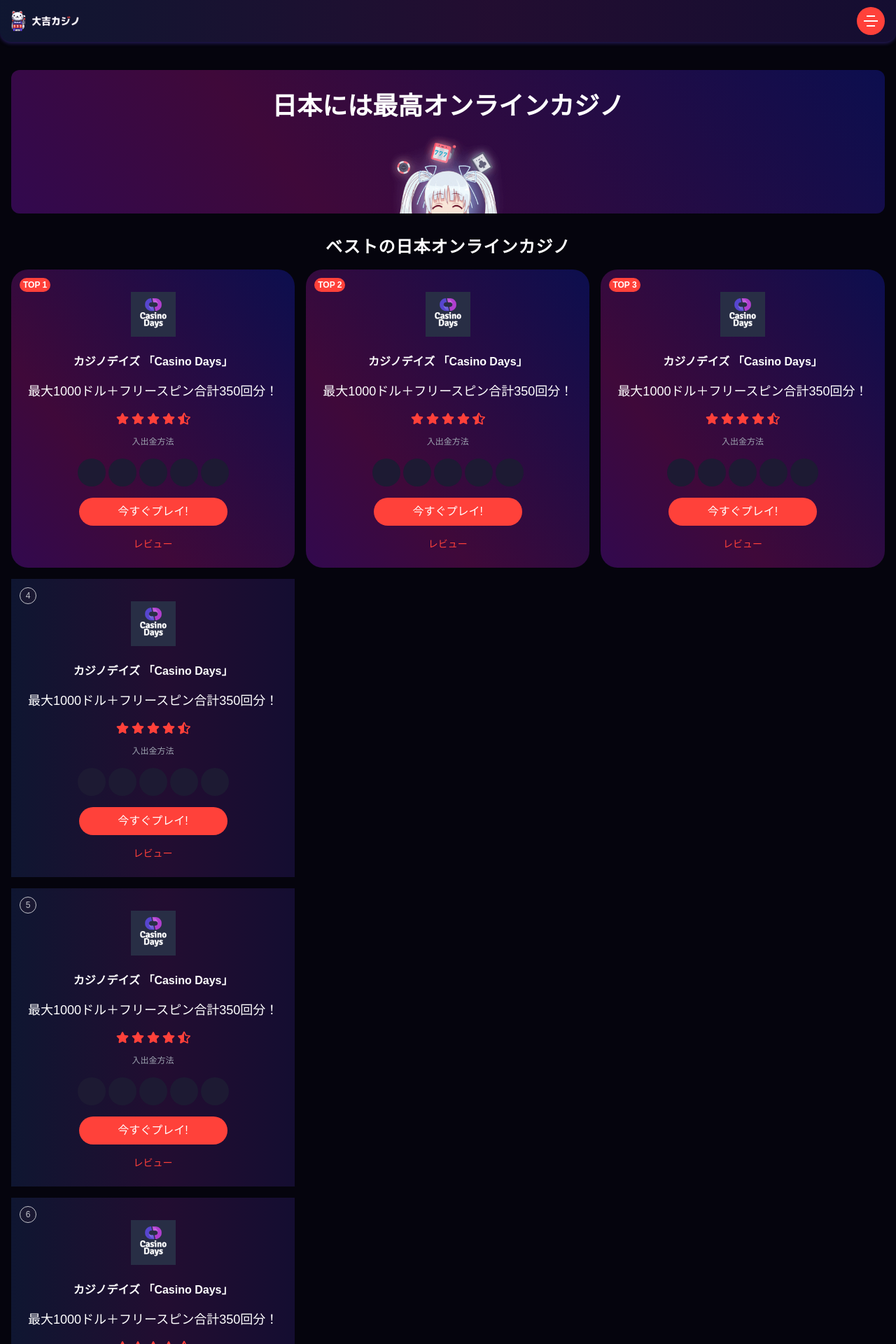
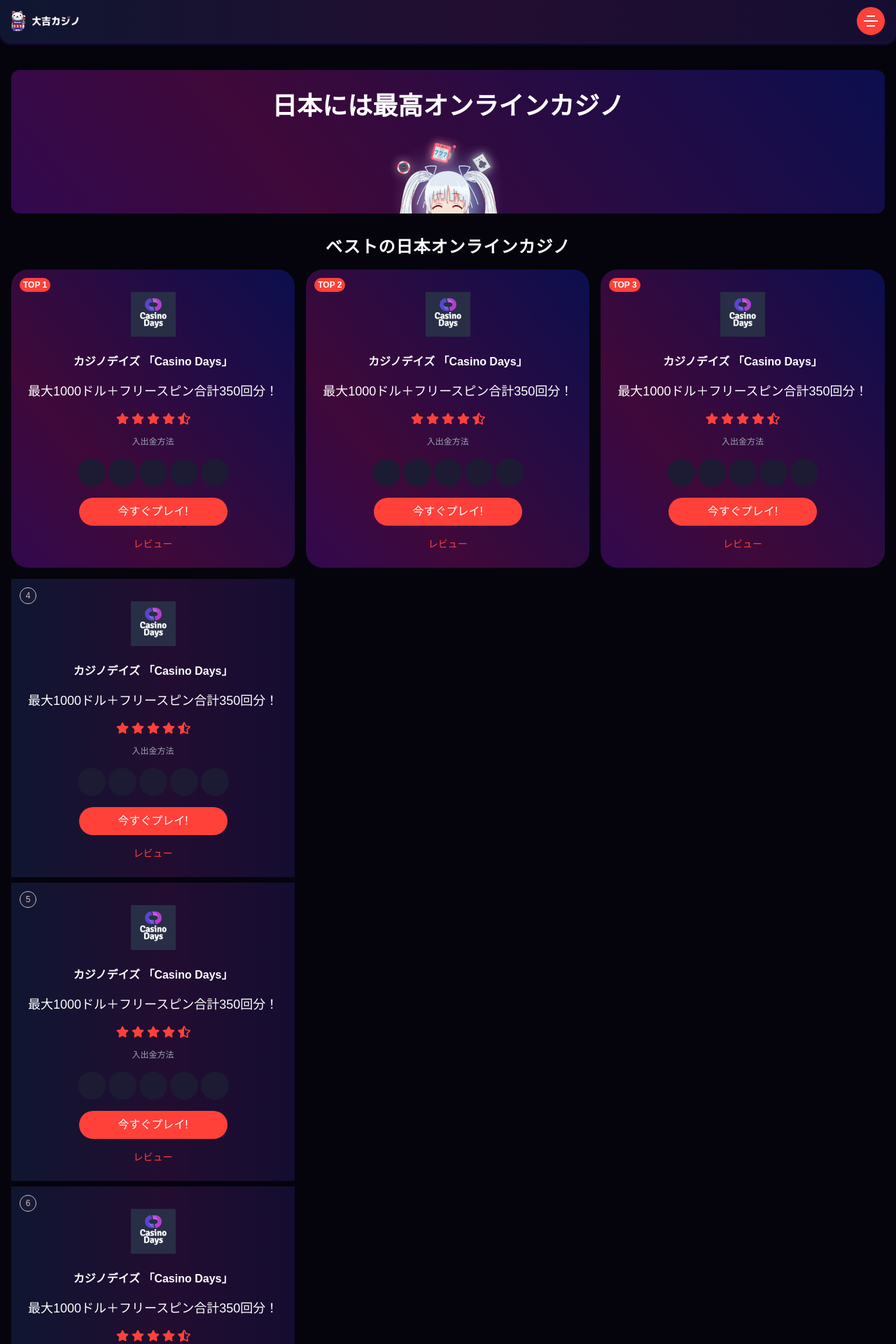
Before and after one commit to sifatulrabbi/fiverr-afuramask-frontpage-clone, a React (Create React App) app: page / in a window 1280 px wide. Shown: the top 1920 px of the page at 70% size. Built offline with nearby package versions, Linux system fonts and the light colour scheme.

Commit message:
fix: reduce the gap between cards in betting sites section

```diff
--- a/src/features/BettingSites.jsx
+++ b/src/features/BettingSites.jsx
@@ -3,7 +3,7 @@
 
 export const BettingSites = () => {
     return (
-        <div className="flex flex-col justify-start items-center gap-4">
+        <div className="flex flex-col justify-start items-center gap-2">
             <Card alt top="4" />
             <Card alt top="5" />
             <Card alt top="6" />
```
